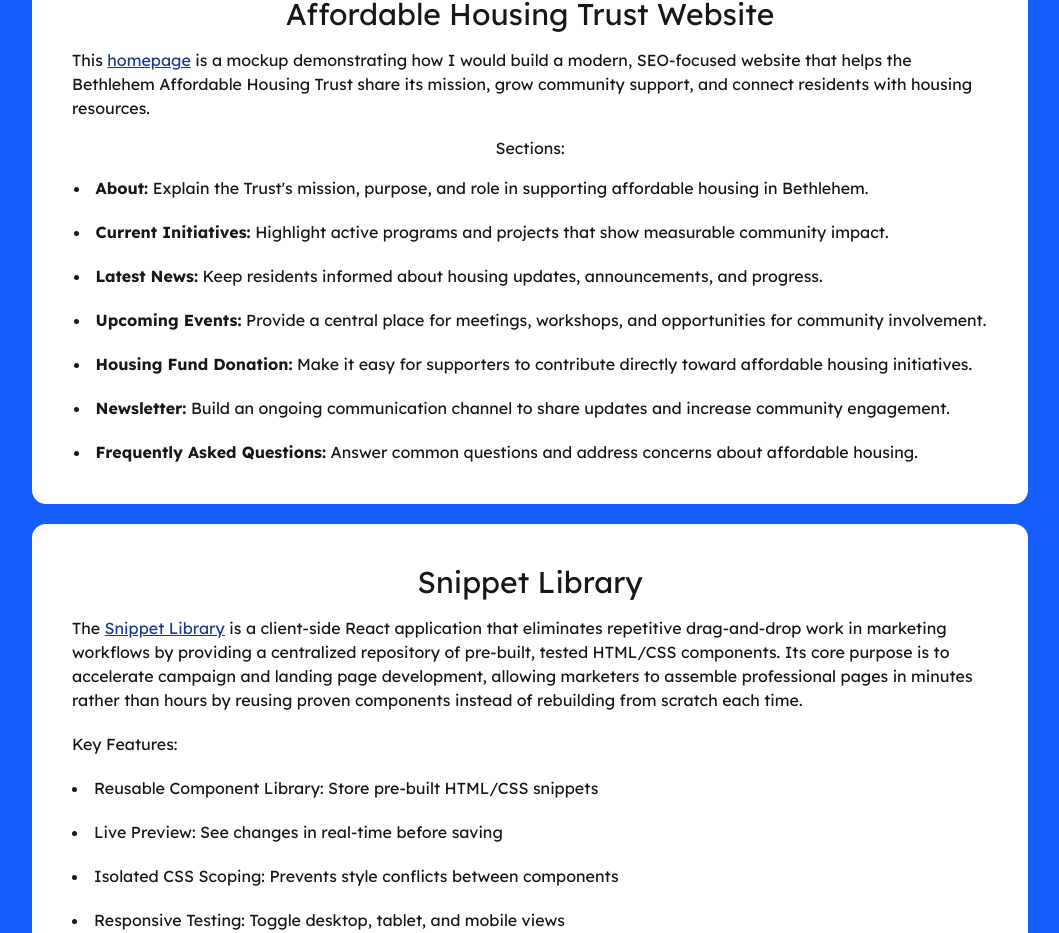
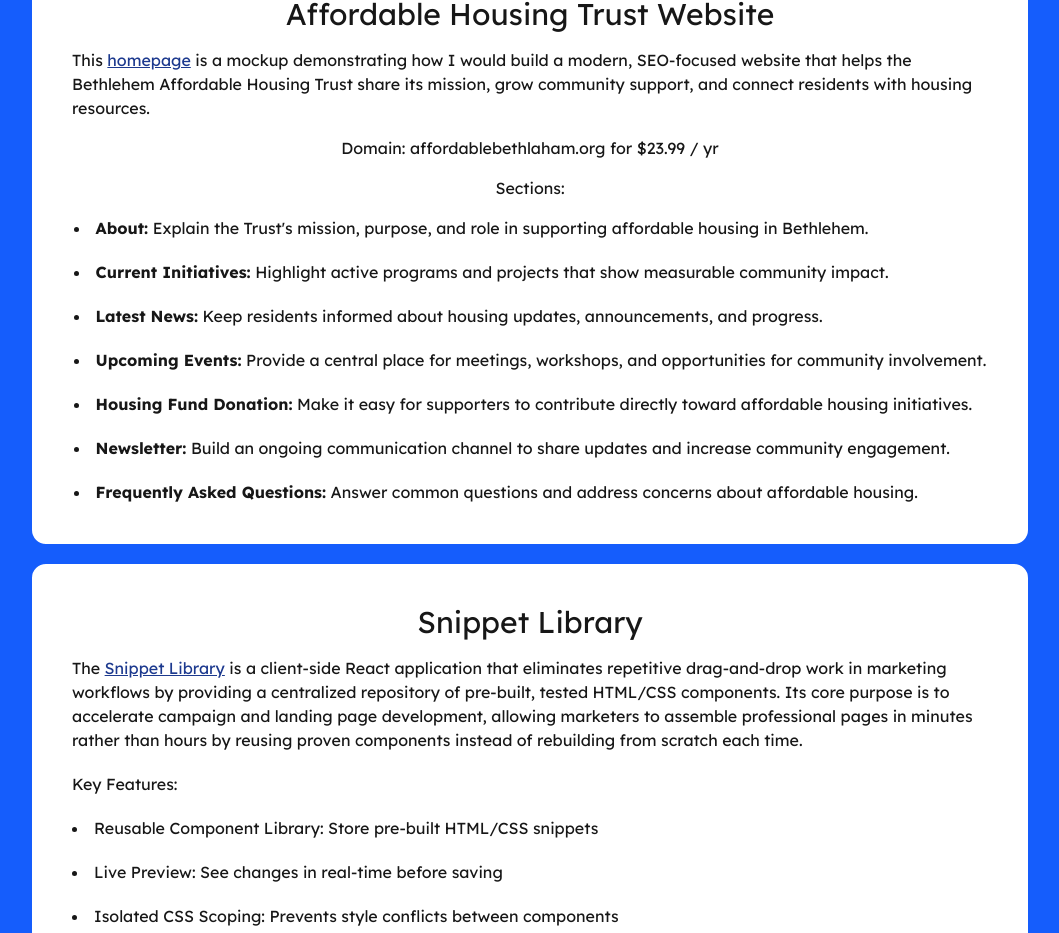
Before and after one commit to Ian-Val/portfolio-2026, a Next.js app: page / in a window 1280 px wide. Shown: the part 1046-1979 px from the top of the page, without its empty margins (110-1169 px from the left). Built offline with nearby package versions, Linux system fonts and the light colour scheme.

Commit message:
Update Work.tsx

```diff
--- a/components/homepage/sections/Work.tsx
+++ b/components/homepage/sections/Work.tsx
@@ -31,6 +31,8 @@
           mission, grow community support, and connect residents with housing
           resources.
         </p>
+
+        <p>Domain: affordablebethlaham.org for $23.99 / yr</p>
 
         <p>Sections:</p>
 
```
